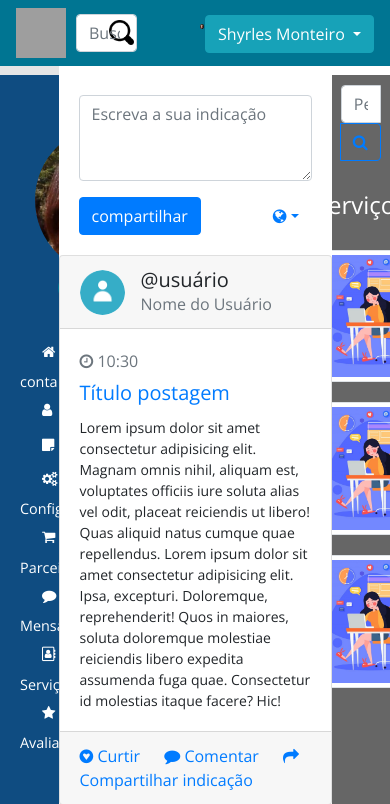
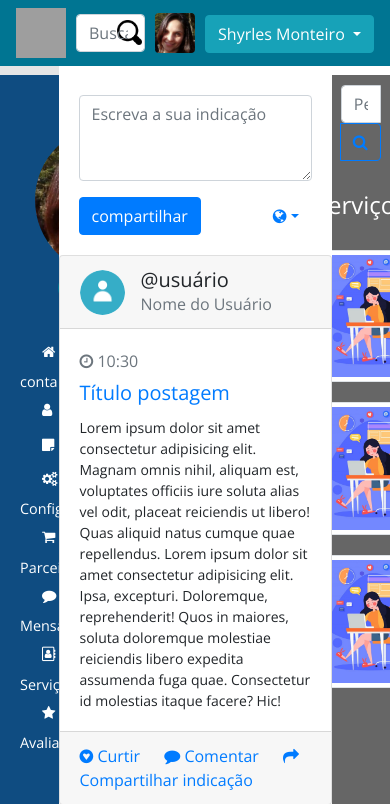
Before and after one commit to Shyrles/QuemIndica, a PHP site: page /feed.php in a window 390 px wide; the page is wider, and only the part inside the window is pictured. Shown: the top 804 px of that part. Run offline with PHP 8.4, Linux system fonts and the light colour scheme; some libraries are stand-ins or nearby versions; grey boxes are pictures that could not be loaded.

Commit message:
header responsivo

```diff
--- a/css/estilo.css
+++ b/css/estilo.css
@@ -62,9 +62,9 @@ header {
 
 
 #fotoUsuario {
-    width: 6%;
-    margin-left: 93%;
-    margin-top: 0.5%;
+    float: right;
+    margin-right: 10px;
+    margin-left: 10px;
 }
 
 .fundo {
--- a/header_minhaConta.php
+++ b/header_minhaConta.php
@@ -7,7 +7,7 @@
 <!-- Barra de busca -->
 
 <div>
-    <form class="form-inlin">
+    <form class="form-inline teste">
         <input class="form-control mr-sm-2 divBusca" type="search" placeholder="Buscar" aria-label="Search">
     </form>
 </div>
@@ -16,7 +16,7 @@
 <ul class="navbar-nav flex-row ml-md-auto d-flex">
     <li class="nav-item">
 
-        <img id="fotoUsuario" src="imagens/minhaConta/fotoUsuario.jpg" alt="Foto do usuario" class="rounded">
+        <img id="fotoUsuario" src="imagens/minhaConta/fotoUsuario.jpg" alt="Foto do usuario" width="40px" class="rounded">
 
     </li>
 
```
